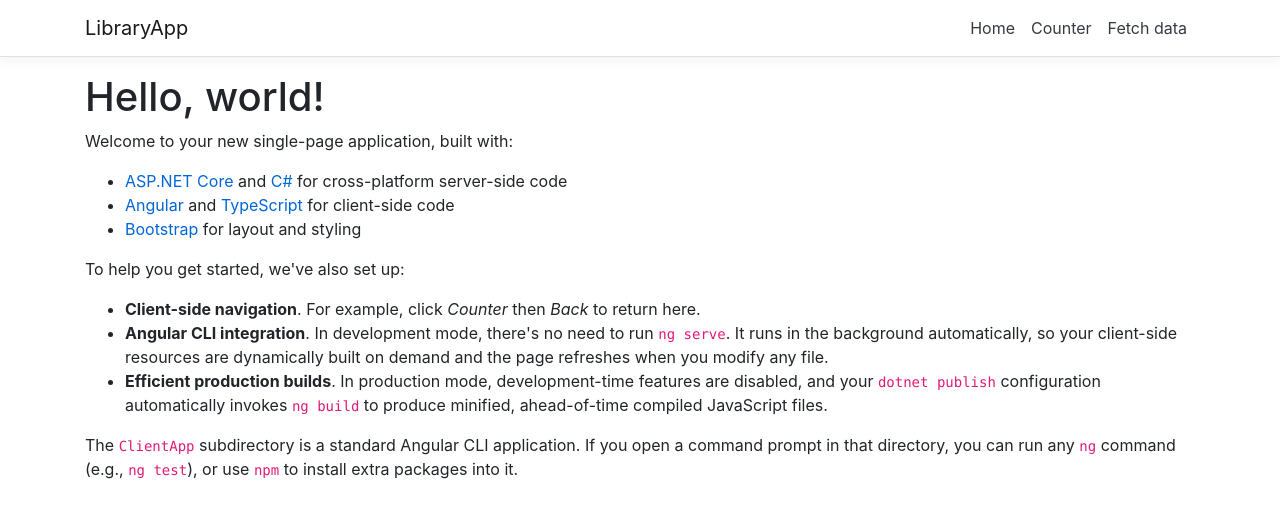
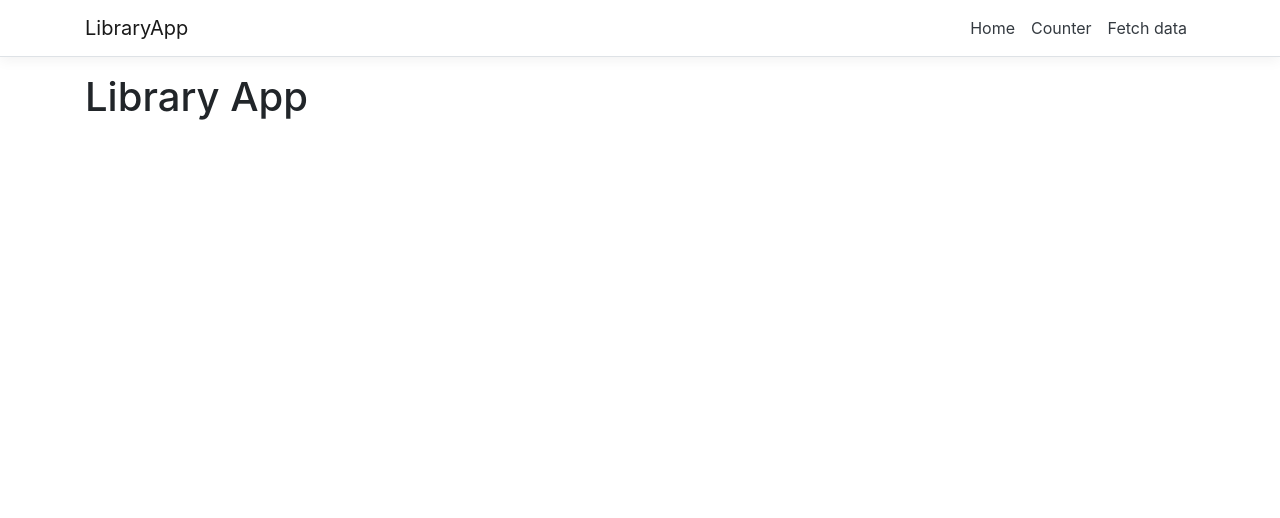
Before and after one commit to jphpue/LibraryApp, an Angular app in the folder LibraryApp/ClientApp/: page / in a window 1280 px wide. Shown: the top 518 px of the page. Built offline with nearby package versions, Linux system fonts and the light colour scheme.

Commit message:
Added components for book addition and listing.

```diff
--- /dev/null
+++ b/LibraryApp/ClientApp/src/app/add-book/add-book.component.html
@@ -0,0 +1 @@
+<p>add-book works!</p>
--- /dev/null
+++ b/LibraryApp/ClientApp/src/app/add-book/add-book.component.ts
@@ -0,0 +1,15 @@
+import { Component, OnInit } from '@angular/core';
+
+@Component({
+  selector: 'app-add-book',
+  templateUrl: './add-book.component.html',
+  styleUrls: ['./add-book.component.css']
+})
+export class AddBookComponent implements OnInit {
+
+  constructor() { }
+
+  ngOnInit() {
+  }
+
+}
--- a/LibraryApp/ClientApp/src/app/app.module.ts
+++ b/LibraryApp/ClientApp/src/app/app.module.ts
@@ -9,6 +9,7 @@ import { NavMenuComponent } from './nav-menu/nav-menu.component';
 import { HomeComponent } from './home/home.component';
 import { CounterComponent } from './counter/counter.component';
 import { FetchDataComponent } from './fetch-data/fetch-data.component';
+import { AddBookComponent } from './add-book/add-book.component';
 
 @NgModule({
   declarations: [
@@ -16,7 +17,8 @@ import { FetchDataComponent } from './fetch-data/fetch-data.component';
     NavMenuComponent,
     HomeComponent,
     CounterComponent,
-    FetchDataComponent
+    FetchDataComponent,
+    AddBookComponent
   ],
   imports: [
     BrowserModule.withServerTransition({ appId: 'ng-cli-universal' }),
--- /dev/null
+++ b/LibraryApp/ClientApp/src/app/book-listing/book-listing.component.html
@@ -0,0 +1 @@
+<p>book-listing works!</p>
--- a/LibraryApp/ClientApp/src/app/home/home.component.html
+++ b/LibraryApp/ClientApp/src/app/home/home.component.html
@@ -1,14 +1 @@
-<h1>Hello, world!</h1>
-<p>Welcome to your new single-page application, built with:</p>
-<ul>
-  <li><a href='https://get.asp.net/'>ASP.NET Core</a> and <a href='https://msdn.microsoft.com/en-us/library/67ef8sbd.aspx'>C#</a> for cross-platform server-side code</li>
-  <li><a href='https://angular.io/'>Angular</a> and <a href='http://www.typescriptlang.org/'>TypeScript</a> for client-side code</li>
-  <li><a href='http://getbootstrap.com/'>Bootstrap</a> for layout and styling</li>
-</ul>
-<p>To help you get started, we've also set up:</p>
-<ul>
-  <li><strong>Client-side navigation</strong>. For example, click <em>Counter</em> then <em>Back</em> to return here.</li>
-  <li><strong>Angular CLI integration</strong>. In development mode, there's no need to run <code>ng serve</code>. It runs in the background automatically, so your client-side resources are dynamically built on demand and the page refreshes when you modify any file.</li>
-  <li><strong>Efficient production builds</strong>. In production mode, development-time features are disabled, and your <code>dotnet publish</code> configuration automatically invokes <code>ng build</code> to produce minified, ahead-of-time compiled JavaScript files.</li>
-</ul>
-<p>The <code>ClientApp</code> subdirectory is a standard Angular CLI application. If you open a command prompt in that directory, you can run any <code>ng</code> command (e.g., <code>ng test</code>), or use <code>npm</code> to install extra packages into it.</p>
+<h1>Library App</h1>
```
Also changed, not shown: LibraryApp/ClientApp/src/app/book-listing/book-listing.component.ts (added, +15 -0 lines), LibraryApp/ClientApp/src/app/add-book/add-book.component.css (added), LibraryApp/ClientApp/src/app/book-listing/book-listing.component.css (added), 2 other files (tests, documents, lock files or other folders).
